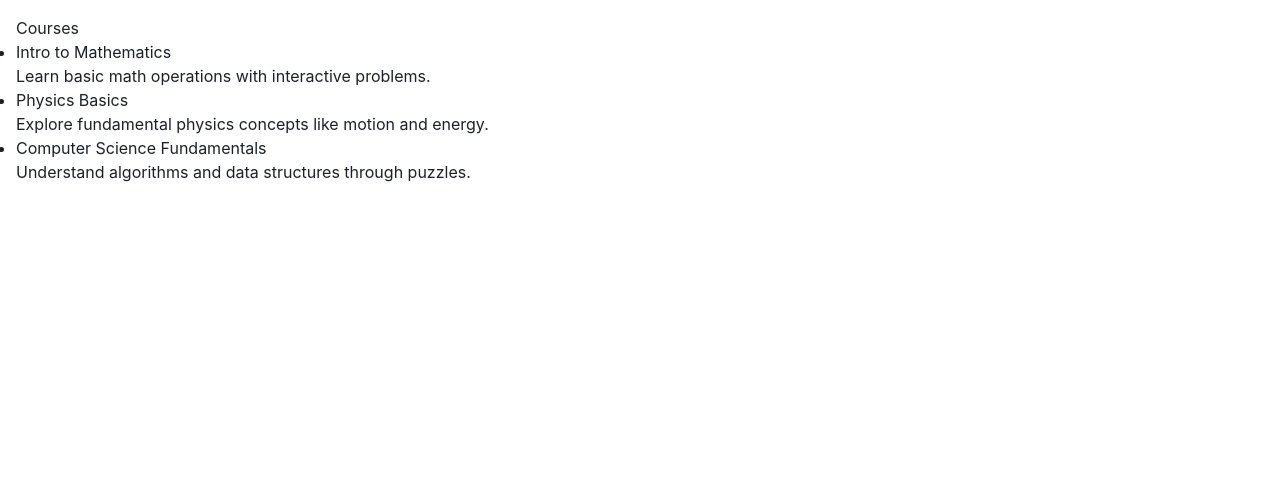
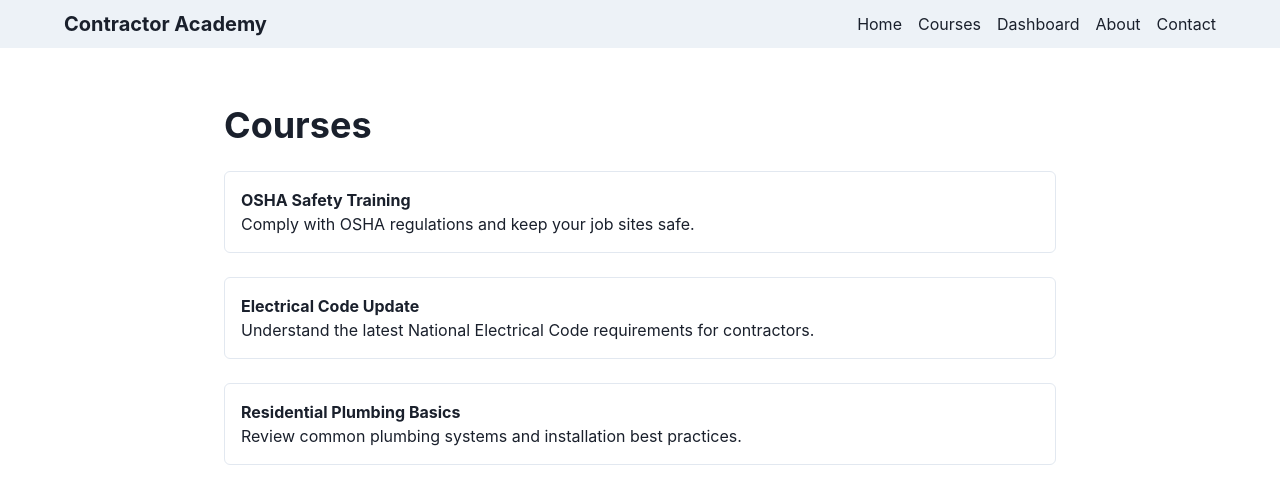
Before and after one commit to byronwade/academy.byronwade.com, a Next.js app: page /courses in a window 1280 px wide. Shown: the top 504 px of the page. Built offline with nearby package versions, Linux system fonts and the light colour scheme; no server answers.

Commit message:
Add contractor training pages and dashboard

```diff
--- a/src/app/courses/page.tsx
+++ b/src/app/courses/page.tsx
@@ -1,4 +1,11 @@
-import Link from 'next/link';
+import NextLink from 'next/link';
+import {
+  Box,
+  Heading,
+  Text,
+  VStack,
+  Link as ChakraLink,
+} from '@chakra-ui/react';
 
 export type Course = {
   id: string;
@@ -18,16 +25,22 @@ async function getCourses(): Promise<Course[]> {
 export default async function CoursesPage() {
   const courses = await getCourses();
   return (
-    <main style={{ padding: '1rem' }}>
-      <h1>Courses</h1>
-      <ul>
+    <Box p={8} maxW="4xl" mx="auto">
+      <Heading mb={6}>Courses</Heading>
+      <VStack spacing={6} align="stretch">
         {courses.map((course) => (
-          <li key={course.id}>
-            <Link href={`/courses/${course.id}`}>{course.title}</Link>
-            <p>{course.description}</p>
-          </li>
+          <Box key={course.id} p={4} borderWidth="1px" rounded="md">
+            <ChakraLink
+              as={NextLink}
+              href={`/courses/${course.id}`}
+              fontWeight="bold"
+            >
+              {course.title}
+            </ChakraLink>
+            <Text>{course.description}</Text>
+          </Box>
         ))}
-      </ul>
-    </main>
+      </VStack>
+    </Box>
   );
 }
--- a/src/app/layout.tsx
+++ b/src/app/layout.tsx
@@ -1,6 +1,14 @@
 "use client";
 import "./globals.css";
-import { ChakraProvider } from "@chakra-ui/react";
+import NextLink from "next/link";
+import {
+  ChakraProvider,
+  Box,
+  Flex,
+  Heading,
+  HStack,
+  Link as ChakraLink,
+} from "@chakra-ui/react";
 import { RecoilRoot } from "recoil";
 
 export default function RootLayout({
@@ -13,7 +21,38 @@ export default function RootLayout({
 			<head />
                         <body>
                                 <RecoilRoot>
-					<ChakraProvider>{children}</ChakraProvider>
+                                        <ChakraProvider>
+                                                <Box as="header" bg="gray.100" px={4} py={3} mb={6}>
+                                                        <Flex
+                                                                align="center"
+                                                                justify="space-between"
+                                                                maxW="6xl"
+                                                                mx="auto"
+                                                        >
+                                                                <Heading size="md">
+                                                                        Contractor Academy
+                                                                </Heading>
+                                                                <HStack spacing={4}>
+                                                                        <ChakraLink as={NextLink} href="/">
+                                                                                Home
+                                                                        </ChakraLink>
+                                                                        <ChakraLink as={NextLink} href="/courses">
+                                                                                Courses
+                                                                        </ChakraLink>
+                                                                        <ChakraLink as={NextLink} href="/dashboard">
+                                                                                Dashboard
+                                                                        </ChakraLink>
+                                                                        <ChakraLink as={NextLink} href="/about">
+                                                                                About
+                                                                        </ChakraLink>
+                                                                        <ChakraLink as={NextLink} href="/contact">
+                                                                                Contact
+                                                                        </ChakraLink>
+                                                                </HStack>
+                                                        </Flex>
+                                                </Box>
+                                                {children}
+                                        </ChakraProvider>
                                 </RecoilRoot>
                         </body>
                 </html>
--- a/src/data/courses.ts
+++ b/src/data/courses.ts
@@ -6,18 +6,20 @@ export type Course = {
 
 export const courses: Course[] = [
   {
-    id: 'intro-math',
-    title: 'Intro to Mathematics',
-    description: 'Learn basic math operations with interactive problems.',
+    id: 'osha-safety',
+    title: 'OSHA Safety Training',
+    description: 'Comply with OSHA regulations and keep your job sites safe.',
   },
   {
-    id: 'physics-basics',
-    title: 'Physics Basics',
-    description: 'Explore fundamental physics concepts like motion and energy.',
+    id: 'electrical-code',
+    title: 'Electrical Code Update',
+    description:
+      'Understand the latest National Electrical Code requirements for contractors.',
   },
   {
-    id: 'cs-fundamentals',
-    title: 'Computer Science Fundamentals',
-    description: 'Understand algorithms and data structures through puzzles.',
+    id: 'plumbing-basics',
+    title: 'Residential Plumbing Basics',
+    description:
+      'Review common plumbing systems and installation best practices.',
   },
 ];
```
Also changed, not shown: src/app/about/page.tsx (added, +19 -0 lines), src/app/contact/page.tsx (added, +19 -0 lines), src/app/courses/[id]/page.tsx (+14 -7 lines), src/app/dashboard/page.tsx (added, +26 -0 lines), src/app/page.tsx (+15 -5 lines). Lines whose indentation alone changed are shown as unchanged.
